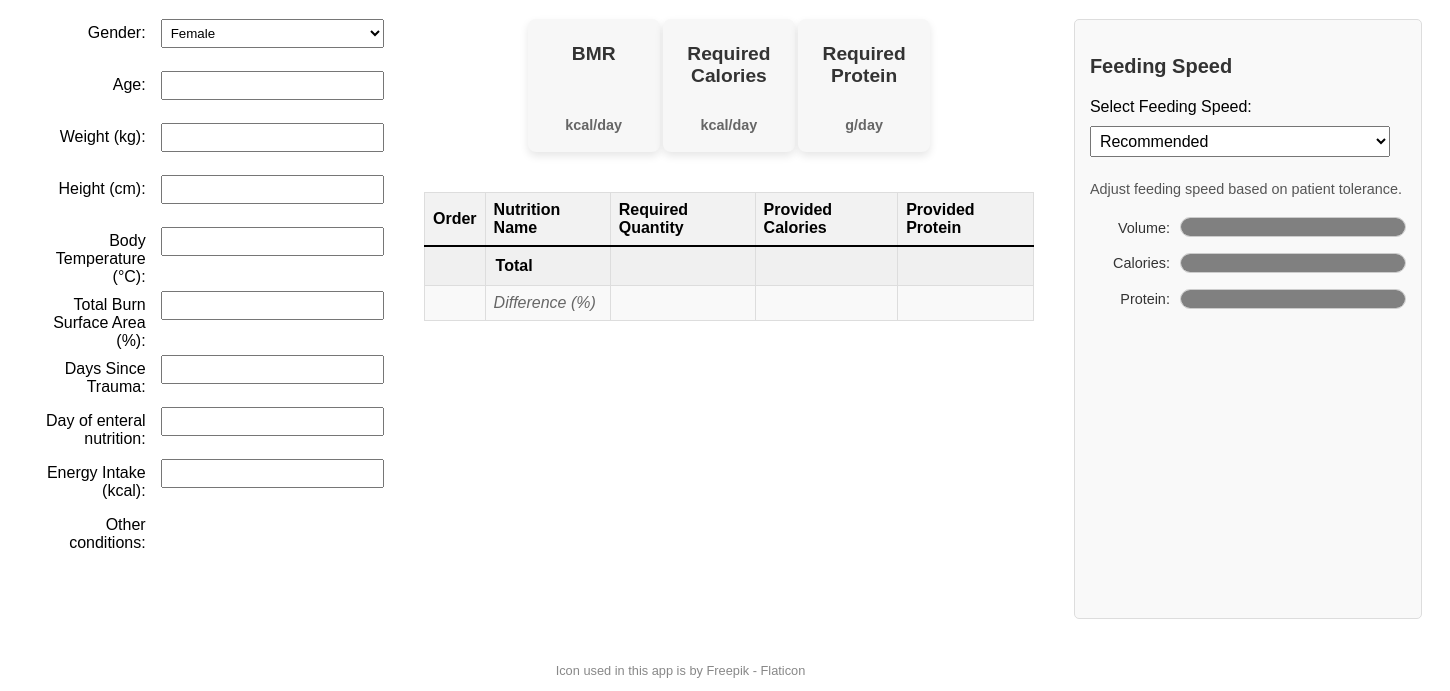
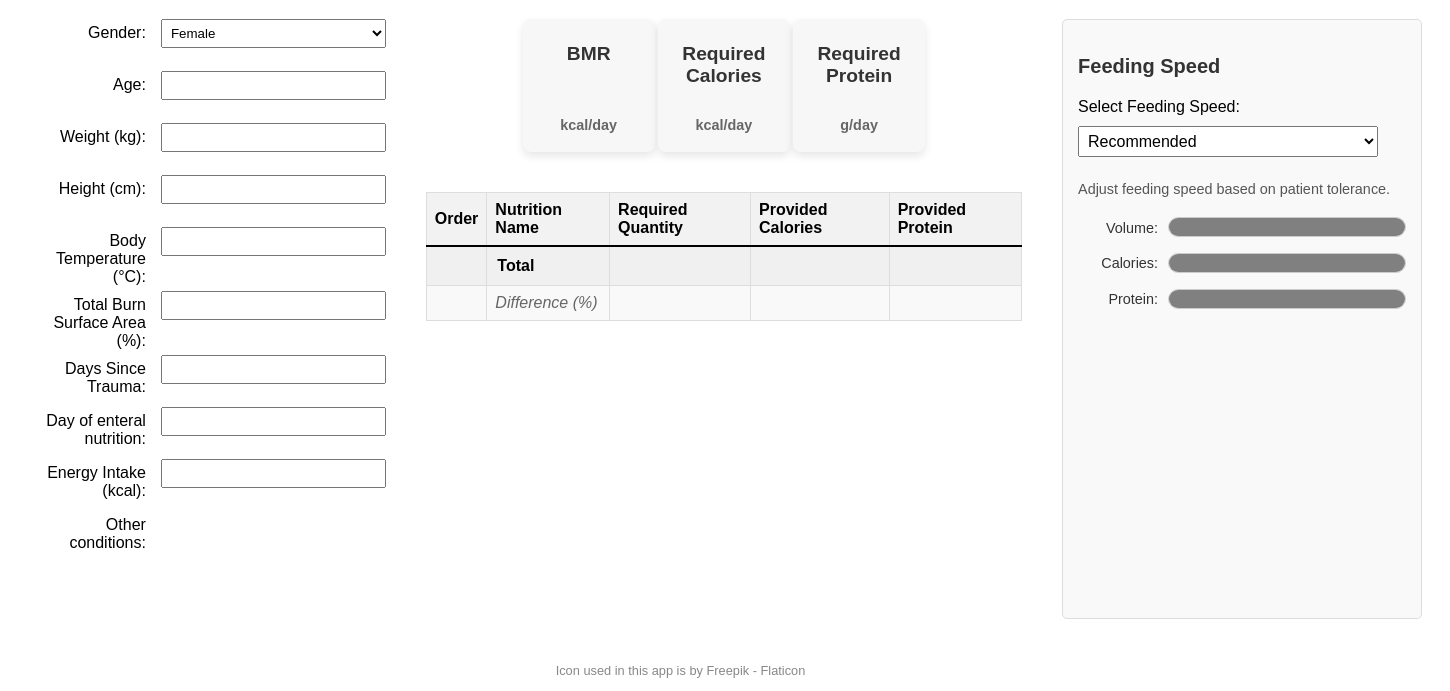
Before and after one commit to ritalarina/CaloricMedCare, an Electron app: page index.html in a window 1450 px wide. Shown: the part 109-800 px from the top of the page. Drawn offline with Linux system fonts and the light colour scheme; no server answers.

Commit message:
Element sizes adjusted to look better

```diff
--- a/assets/css/styles.css
+++ b/assets/css/styles.css
@@ -25,6 +25,11 @@ select {
 .error {
     color: red;
     font-size: 0.8em;
+}
+
+.form-container {
+    flex: 1.2; /* Form takes less space */
+    max-width: 410px; /* Optional: Limit form's maximum width */
 }
 
 /* Form group layout to align label and input */
@@ -61,6 +66,7 @@ select {
 
 .summary-and-nutrition-table {
     display: flex;
+    flex: 2;
     flex-direction: column;
     align-items: center;
 }
@@ -208,8 +214,7 @@ h1 {
 
 /* Feeding speed section */
 .feeding-speed-section {
-    /* flex: 2; */
-    /* Takes up 2/5 of the container */
+    flex: 1.1;
     border: 1px solid #ddd;
     border-radius: 5px;
     padding: 15px;
--- a/main.js
+++ b/main.js
@@ -6,7 +6,7 @@ let mainWindow;
 
 function createWindow() {
     mainWindow = new BrowserWindow({
-        width: 1350,
+        width: 1450,
         height: 1050,
         webPreferences: {
             nodeIntegration: true,
```
